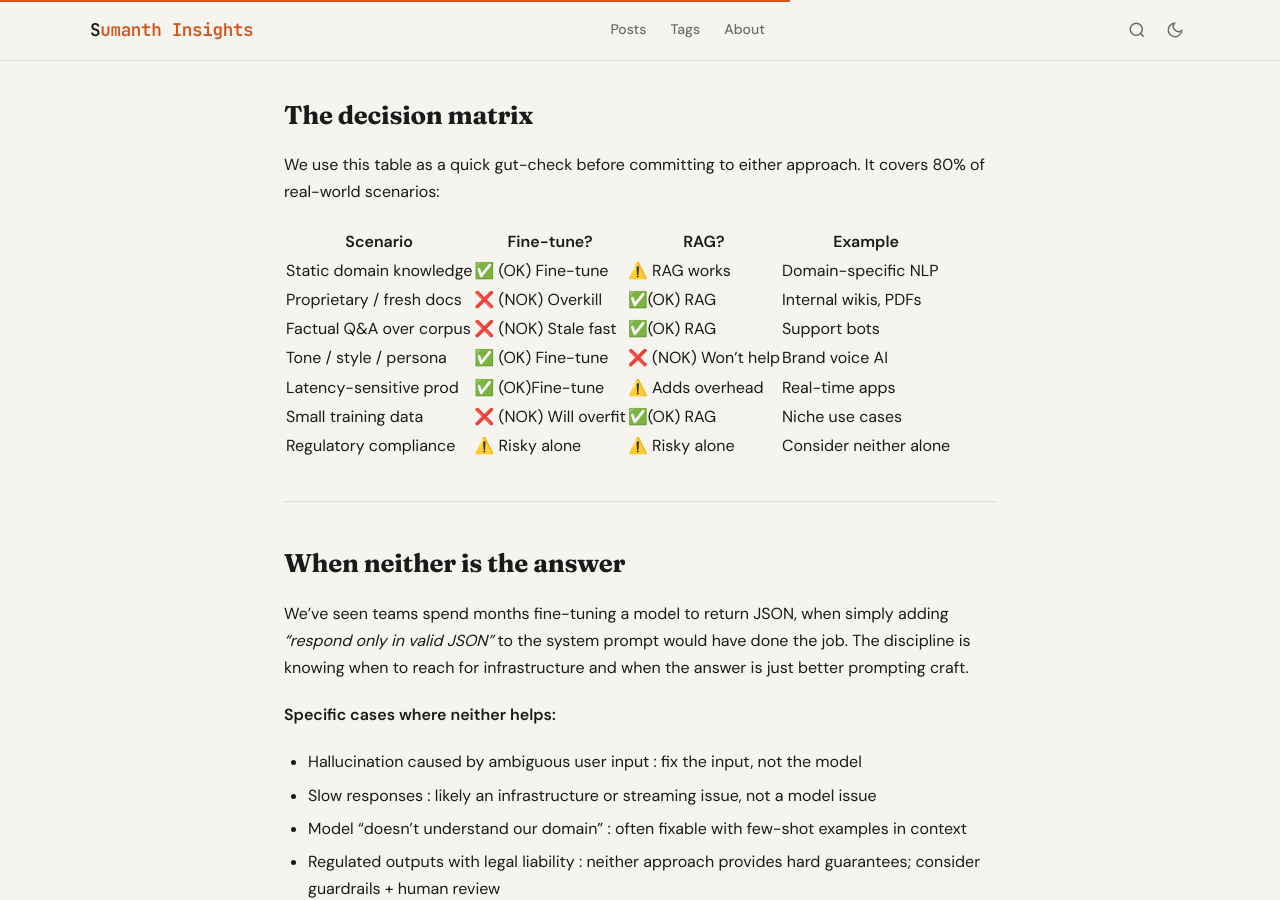
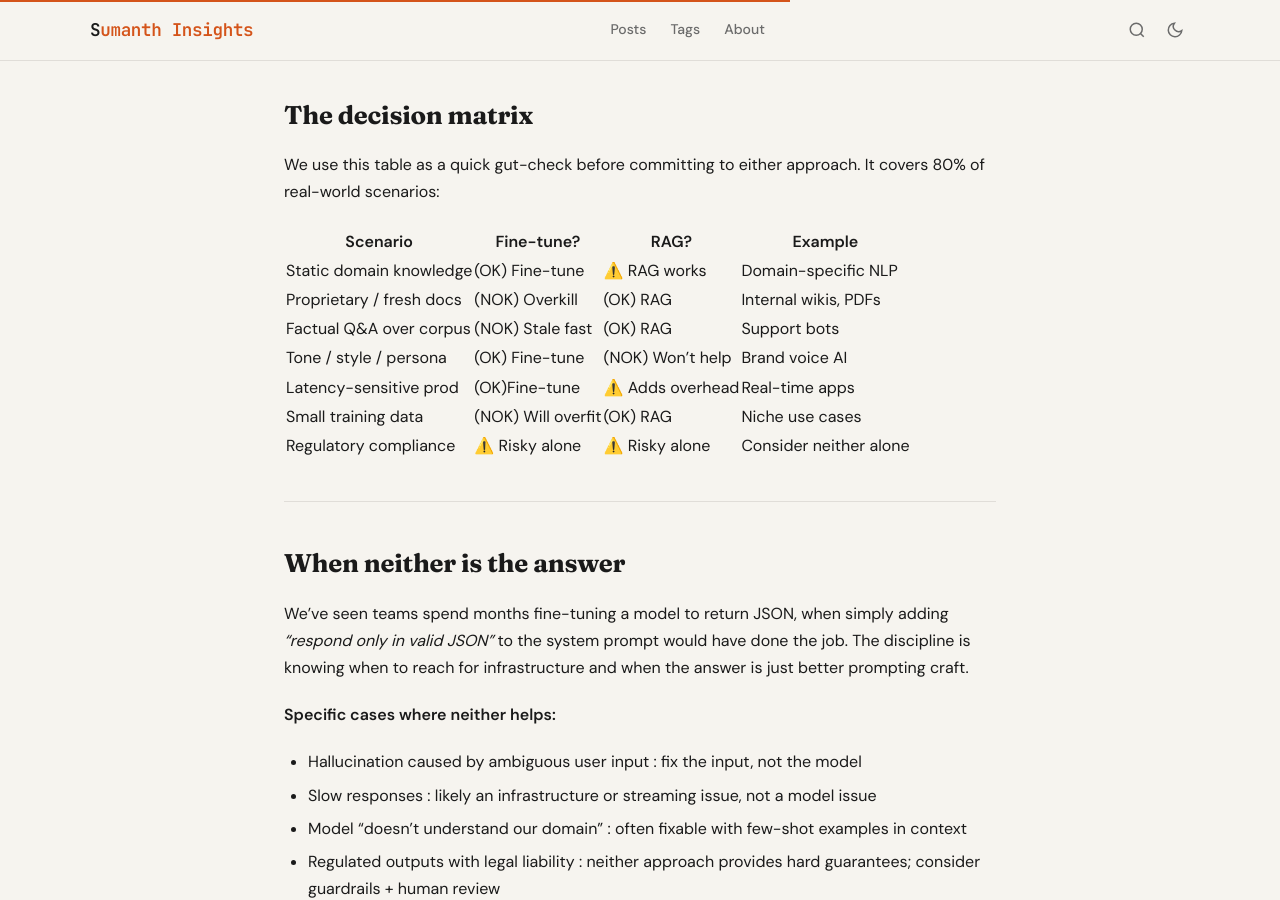
Before and after one commit to sumanthrb/insights, a Jekyll site: the page built from _posts/2025-02-03-rag-vs-finetuning.md, in a window 1280 px wide and 900 px high, scrolled down 1954 px. Built offline with Jekyll 4.4.1, drawn with Linux system fonts in a browser that asks for light colours.

```diff
--- a/_posts/2025-02-03-rag-vs-finetuning.md
+++ b/_posts/2025-02-03-rag-vs-finetuning.md
@@ -62,12 +62,12 @@ We use this table as a quick gut-check before committing to either approach. It
 
 | Scenario | Fine-tune? | RAG? | Example |
 |---|---|---|---|
-| Static domain knowledge | ✅ (OK) Fine-tune | ⚠️ RAG works | Domain-specific NLP |
-| Proprietary / fresh docs | ❌ (NOK) Overkill | ✅(OK) RAG | Internal wikis, PDFs |
-| Factual Q&A over corpus | ❌ (NOK) Stale fast | ✅(OK) RAG | Support bots |
-| Tone / style / persona | ✅ (OK) Fine-tune | ❌ (NOK) Won't help | Brand voice AI |
-| Latency-sensitive prod | ✅ (OK)Fine-tune | ⚠️ Adds overhead | Real-time apps |
-| Small training data | ❌ (NOK) Will overfit | ✅(OK) RAG | Niche use cases |
+| Static domain knowledge | (OK) Fine-tune | ⚠️ RAG works | Domain-specific NLP |
+| Proprietary / fresh docs |(NOK) Overkill | (OK) RAG | Internal wikis, PDFs |
+| Factual Q&A over corpus | (NOK) Stale fast | (OK) RAG | Support bots |
+| Tone / style / persona | (OK) Fine-tune | (NOK) Won't help | Brand voice AI |
+| Latency-sensitive prod | (OK)Fine-tune | ⚠️ Adds overhead | Real-time apps |
+| Small training data | (NOK) Will overfit | (OK) RAG | Niche use cases |
 | Regulatory compliance | ⚠️ Risky alone | ⚠️ Risky alone | Consider neither alone |
 
 ---
```
